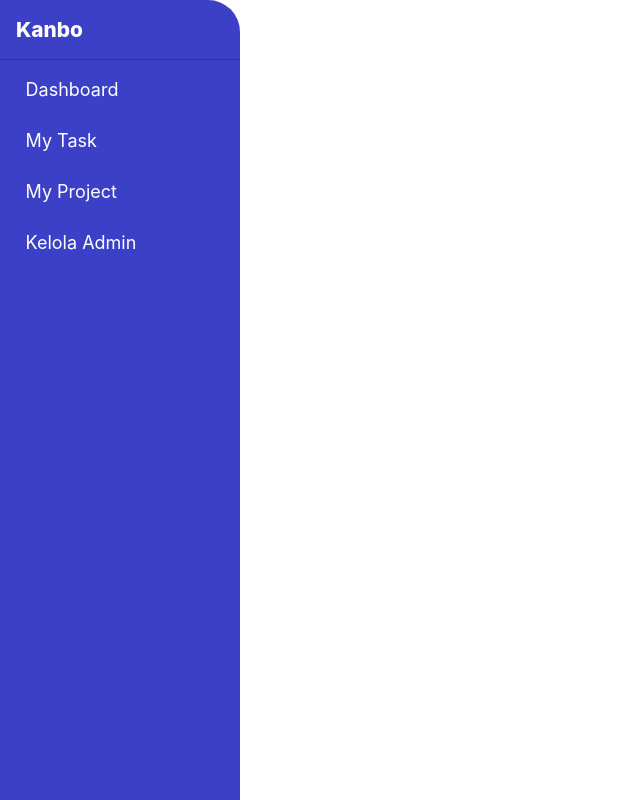
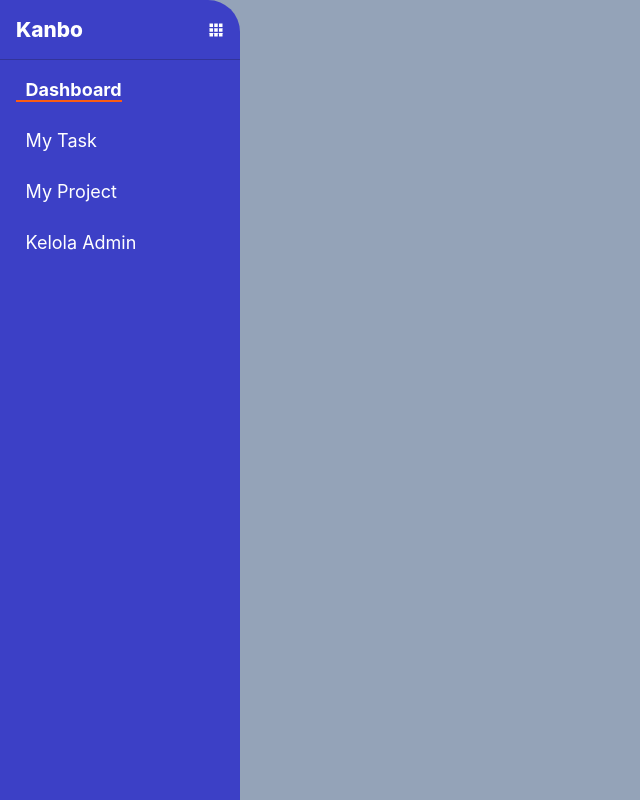
Before and after one commit to Kel2-Kanbo/frontend-web-react, a React (Create React App) app in the folder kanbo-web/: page / in a window 1280 px wide. Shown: the whole page, without its empty margins (0-640 px from the left). Built offline with nearby package versions, Linux system fonts and the light colour scheme.

Commit message:
update package

```diff
--- a/kanbo-web/package.json
+++ b/kanbo-web/package.json
@@ -5,6 +5,7 @@
   "dependencies": {
     "@apollo/client": "^3.6.5",
     "@emotion/react": "^11.9.0",
+    "@emotion/styled": "^11.8.1",
     "@testing-library/jest-dom": "^5.16.4",
     "@testing-library/react": "^13.3.0",
     "@testing-library/user-event": "^13.5.0",
@@ -14,6 +15,7 @@
     "postcss": "^8.4.14",
     "react": "^18.1.0",
     "react-dom": "^18.1.0",
+    "react-icons": "^4.4.0",
     "react-redux": "^8.0.2",
     "react-router-dom": "^6.3.0",
     "react-scripts": "5.0.1",
--- a/kanbo-web/src/components/Sidebar/index.jsx
+++ b/kanbo-web/src/components/Sidebar/index.jsx
@@ -1,5 +1,7 @@
 import React from "react";
 import { NavLink } from "react-router-dom";
+
+import { IoAppsSharp } from "react-icons/io5";
 
 const Sidebar = () => {
   return (
@@ -11,14 +13,14 @@ const Sidebar = () => {
           <h3 className="brand">
             <span className="brand-title">Kanbo</span>
           </h3>
-          <label htmlFor="sidebar-toggle" className="ti-menu-alt"></label>
+          <label htmlFor="sidebar-toggle"><IoAppsSharp/></label>
         </div>
 
         <div className="sidebar-menu">
           <ul>
             <li>
               <NavLink
-                to="/kelola-ulasan"
+                to="/"
                 className={({ isActive }) =>
                   isActive ? "side-link active" : "side-link"
                 }
--- a/kanbo-web/src/index.css
+++ b/kanbo-web/src/index.css
@@ -5,6 +5,7 @@ body {
     sans-serif;
   -webkit-font-smoothing: antialiased;
   -moz-osx-font-smoothing: grayscale;
+  background-color: rgb(148 163 184);
 }
 
 code {
@@ -15,6 +16,12 @@ code {
 @tailwind base;
 @tailwind components;
 @tailwind utilities;
+
+/* dashboard */
+.dashboard{
+  padding-left: 16rem;
+}
+/* end dashboard */
 
 /* Sidebar */
 
--- a/kanbo-web/src/pages/Dashboard/index.jsx
+++ b/kanbo-web/src/pages/Dashboard/index.jsx
@@ -3,10 +3,12 @@ import Sidebar from '../../components/Sidebar';
 
 function Dashboard() {
   return (
-    <div>
+    <>
         <Sidebar/>
-        ini Dashboard
-    </div>
+
+            <div className='px-4'>ini Dashboard</div>
+
+    </>
   )
 }
 
```
Also changed, not shown: 1 other file (tests, documents, lock files or other folders).
